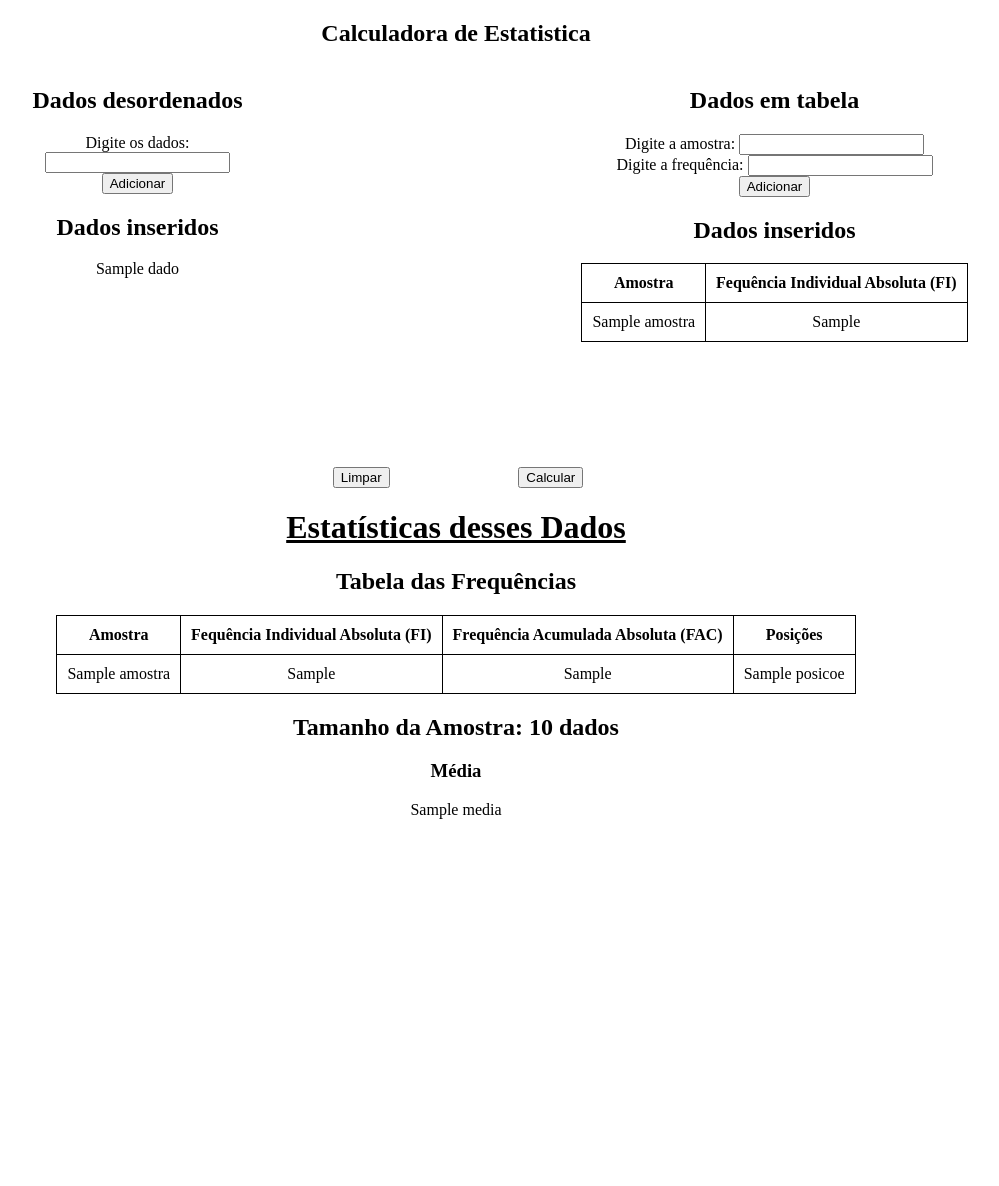
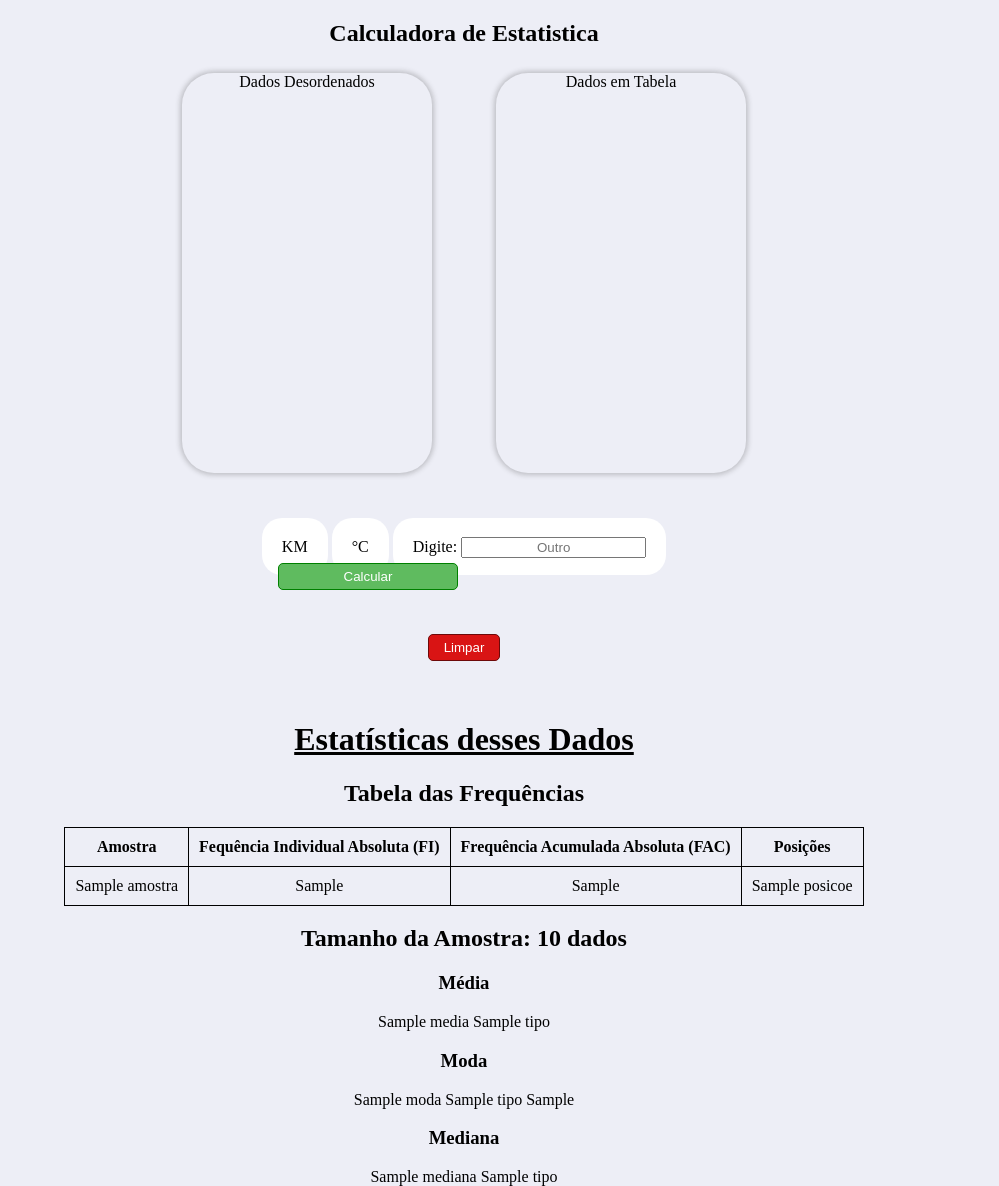
Before and after one commit to IsadoraPBastos/Calculadora-De-Estatistica, a Flask app: template templates/index.html in a window 1280 px wide. Shown: the whole page, without its empty margins (184-1183 px from the left). Before the commit the page ends 819 px from the top, so only its background shows below. Run offline with Flask 3, Linux system fonts and the light colour scheme; the template is opened without the code that fills it: most values are stand-ins (such as "Sample title", 1, 10 or a date in 2020).

Commit message:
Implementação do tipo de variável

```diff
--- a/app.py
+++ b/app.py
@@ -1,3 +1,4 @@
+# pip install flask
 from flask import Flask, render_template, request
 from collections import Counter
 
@@ -7,7 +8,7 @@ dadosDesordenados = []
 
 @app.route('/')
 def index():
-    return render_template('index.html', FequenciaIndividualAbsoluta={},FrequenciaAcumulada={}, Posicoes={})
+    return render_template('index.html', FequenciaIndividualAbsoluta={},FrequenciaAcumulada={}, Posicoes={}, FequenciaIndividualAbsolutaRecebida = {})
 
 #Recebe os dados quando a pessoa envia eles pela parte desordenada
 @app.route("/dados_desordenados", methods=["POST", "GET"])
@@ -15,7 +16,9 @@ def dados_desordenados():
     if request.method == "POST":
         if request.form.get("dado"):
             dadosDesordenados.append(float(request.form.get("dado")))
-    return render_template("index.html", dadosDesordenados=dadosDesordenados, FequenciaIndividualAbsoluta={},FrequenciaAcumulada={}, Posicoes={}, FequenciaIndividualAbsolutaRecebida = {})
+            print("mostrar_modal:", "desordenado")
+            print("dadosDesordenados:", dadosDesordenados)
+    return render_template("index.html", mostrar_modal="desordenado", dadosDesordenados=dadosDesordenados, FequenciaIndividualAbsoluta={},FrequenciaAcumulada={}, Posicoes={}, FequenciaIndividualAbsolutaRecebida = {})
 
 
 FequenciaIndividualAbsolutaRecebida = {}
@@ -30,7 +33,7 @@ def dados_em_tabela():
 
             FequenciaIndividualAbsolutaRecebida[amostra] = frequencia
 
-    return render_template("index.html", FequenciaIndividualAbsolutaRecebida = FequenciaIndividualAbsolutaRecebida, FequenciaIndividualAbsoluta={},FrequenciaAcumulada={}, Posicoes={})
+    return render_template("index.html", mostrar_modal="tabela", FequenciaIndividualAbsolutaRecebida = FequenciaIndividualAbsolutaRecebida, FequenciaIndividualAbsoluta={},FrequenciaAcumulada={}, Posicoes={})
 
 #Limpa os dados inseridos
 @app.route("/limpar_dados", methods=["POST"])
@@ -48,8 +51,15 @@ FequenciaIndividualAbsoluta = {}
 #Realiza as contas
 @app.route("/calculo_dos_dados", methods=["POST"])
 def calculo_dos_dados():
+    tipo = request.form.get("tipo")
+
+    if tipo == "outro":
+        tipo = request.form.get("tipo_custom")
     global FequenciaIndividualAbsoluta
     global FequenciaIndividualAbsolutaRecebida
+
+    modal_aberto = request.form.get("modal_aberto", "")
+
     if FequenciaIndividualAbsolutaRecebida:
         FequenciaIndividualAbsoluta = dict(sorted(FequenciaIndividualAbsolutaRecebida.items()))
     #Cálculo do FI e organização da tabela se os dados inseridos forem os desordenados
@@ -83,7 +93,10 @@ def calculo_dos_dados():
 
         inicio = f"{inicio:g}"
         fim = f"{fim:g}"
-        Posicoes[dado] = f"{inicio}º à {fim}º"
+        if(inicio == fim):
+            Posicoes[dado] = f"{fim}º"
+        else:
+            Posicoes[dado] = f"{inicio}º à {fim}º"
 
         FacAnt = Fac
     xifi = {}
@@ -94,7 +107,48 @@ def calculo_dos_dados():
 
     media = round(sum(xifi.values())/sum(FequenciaIndividualAbsoluta.values()), 2)
 
-    return render_template("index.html", media=media, dadosDesordenados=dadosDesordenados, FequenciaIndividualAbsoluta=FequenciaIndividualAbsoluta, tamanhoDaAmostra=tamanhoDaAmostra, FrequenciaAcumulada=FrequenciaAcumulada, Posicoes=Posicoes, FequenciaIndividualAbsolutaRecebida = {})
+    #Moda
+    max_freq = max(FequenciaIndividualAbsoluta.values())
+    moda = [valor for valor, freq in FequenciaIndividualAbsoluta.items() if freq == max_freq]
+    if len(moda) == len(FequenciaIndividualAbsoluta):
+        tipo_moda = 'Amodal'
+    elif len(moda) == 1:
+        tipo_moda = 'Unimodal'
+    elif len(moda) == 2:
+        tipo_moda = 'Bimodal'
+    elif len(moda) == 3:
+        tipo_moda = 'Trimodal'
+    else:
+        tipo_moda = 'Multimodal'
+
+    #Mediana
+    def calculo_mediana(dadosDesordenados, FequenciaIndividualAbsoluta):
+        dados_mediana = []
+
+        if dadosDesordenados:
+            dados_mediana = sorted(dadosDesordenados)
+        elif FequenciaIndividualAbsoluta:
+            for valor, freq in FequenciaIndividualAbsoluta.items():
+                dados_mediana.extend([valor] * int(freq))
+            dados_mediana.sort()
+        else:
+            return None, []
+
+        n = len(dados_mediana)
+        if n % 2 == 1:
+            mediana = dados_mediana[n // 2]
+        else:
+            mediana = (dados_mediana[n // 2-1] + dados_mediana[n // 2]) / 2
+
+        return mediana, dados_mediana
+
+    mediana_calculada, dados_para_template = calculo_mediana(dadosDesordenados, FequenciaIndividualAbsoluta)
+    #provavelmente vai ter que criar algum tipo de salvamento pras listas originais, funções como .sort e .extend modificam as listas originais
+    #a váriavel de frequência individual absoluta está escrita como 'Fequencia'
+
+    return render_template("index.html", media=media, moda=moda, tipo_moda = tipo_moda, mediana=mediana_calculada,  dadosDesordenados=dadosDesordenados, FequenciaIndividualAbsoluta=FequenciaIndividualAbsoluta, tamanhoDaAmostra=tamanhoDaAmostra, FrequenciaAcumulada=FrequenciaAcumulada, Posicoes=Posicoes, FequenciaIndividualAbsolutaRecebida = {}, mostrar_modal = modal_aberto, tipo = tipo)
+
+
 
 if __name__ == '__main__':
     app.run(debug=True)
--- /dev/null
+++ b/static/script.js
@@ -0,0 +1,26 @@
+const open = document.getElementById('open');
+const container_modal_desordenado = document.getElementById('container_modal_desordenado');
+const container_modal_tabela = document.getElementById('container_modal_tabela');
+const close = document.getElementById('close');
+const botoes = document.querySelector('.botoes-calcular-limpar');
+
+
+function abrirModalDesordenado() {
+    container_modal_desordenado.classList.add('show');
+    botoes.classList.add('descer');
+}
+
+function fecharModalDesordenado() {
+    container_modal_desordenado.classList.remove('show');
+    botoes.classList.remove('descer');
+}
+
+function abrirModalTabela() {
+    container_modal_tabela.classList.add('show');
+    botoes.classList.add('descer');
+}
+
+function fecharModalTabela() {
+    container_modal_tabela.classList.remove('show');
+    botoes.classList.remove('descer');
+}
--- a/static/style.css
+++ b/static/style.css
@@ -1,5 +1,12 @@
 * {
   text-align: center;
+}
+
+body {
+  height: 100vh;
+  width: 100%;
+  background-color: #edeef6;
+  /*overflow: hidden;*/
 }
 
 table {
@@ -8,8 +15,188 @@ table {
   margin: auto;
 }
 
-td, th{
+td,
+th {
   border: solid 1px;
   padding: 10px;
   text-align: center;
 }
+
+button {
+  margin: 3%;
+  padding: 5px;
+  padding-left: 15px;
+  padding-right: 15px;
+  border-radius: 5px;
+  border: solid 1px green;
+  background-color: #5fbb5f;
+  color: white;
+}
+
+.btn_limpar {
+  border: solid 1px #6d0909;
+  background-color: #d91414;
+}
+
+.botoes-calcular-limpar {
+  display: grid;
+  grid-template-columns: 1fr 1fr;
+  width: 30%;
+  margin: auto;
+}
+
+.botoes-calcular-limpar.descer {
+  margin-top: 15%;
+  transition: margin-top 0.3s ease;
+}
+
+/* Tipo de dados botão*/
+.container-opcoes-tipo-dado input[type="radio"] {
+  display: none;
+}
+
+.container-opcoes-tipo-dado.descer {
+  margin-top: 15%;
+  transition: margin-top 0.3s ease;
+}
+
+.opcao-tipo-dado {
+  background-color: white;
+  padding: 20px;
+  width: 8%;
+  border-radius: 20px;
+  cursor: pointer;
+}
+
+.opcao-tipo-dado:hover {
+  background-color: #89d8ff;
+}
+
+input[type="radio"]:checked + .opcao-tipo-dado {
+  background-color: #63ccff;
+}
+
+/* Cards */
+.container-cards {
+  display: flex;
+  justify-content: center;
+  height: 400px;
+  gap: 5%;
+  margin: 2% auto 5% auto;
+  position: relative;
+}
+/* Card desordenados */
+.card-desordenados {
+  height: 100%;
+  width: 100%;
+  position: relative;
+  display: flex;
+  transition: transform 1500ms;
+  transform-style: preserve-3d;
+}
+
+.container-card-desordenados {
+  height: 400px;
+  width: 250px;
+  perspective: 800px;
+}
+
+.container-card-desordenados:hover > .card-desordenados {
+  cursor: pointer;
+  transform: rotateY(180deg);
+}
+
+.front-desordenados,
+.back-desordenados {
+  height: 100%;
+  width: 100%;
+  border-radius: 2rem;
+  box-shadow: 0 0 5px 2px rgba(50, 50, 50, 0.25);
+  position: absolute;
+  backface-visibility: hidden;
+}
+
+.front-desordenados {
+  border: #5fbb5f;
+}
+
+.back-desordenados {
+  transform: rotateY(180deg);
+}
+
+/* Card em tabela */
+.card-tabela {
+  height: 100%;
+  width: 100%;
+  position: relative;
+  display: flex;
+  transition: transform 1500ms;
+  transform-style: preserve-3d;
+}
+
+.container-card-tabela {
+  height: 400px;
+  width: 250px;
+  perspective: 800px;
+}
+
+.container-card-tabela:hover > .card-tabela {
+  cursor: pointer;
+  transform: rotateY(180deg);
+}
+
+.front-tabela,
+.back-tabela {
+  height: 100%;
+  width: 100%;
+  border-radius: 2rem;
+  box-shadow: 0 0 5px 2px rgba(50, 50, 50, 0.25);
+  position: absolute;
+  backface-visibility: hidden;
+}
+
+.front-tabela {
+  border: #5fbb5f;
+}
+
+.back-tabela {
+  transform: rotateY(180deg);
+}
+
+/* Modal */
+.container-modal {
+  display: none;
+  position: absolute;
+  top: 2%;
+  left: 5%;
+  height: 80%;
+  align-items: flex-start;
+  width: 90%;
+  opacity: 0;
+  background-color: white;
+  pointer-events: none;
+  transition: opacity 0.3s ease;
+  justify-content: center;
+  align-items: flex-start;
+  border-radius: 50px;
+}
+
+.container-modal.show {
+  display: block;
+  pointer-events: auto;
+  opacity: 1;
+  overflow-y: auto;
+}
+
+.modal {
+  text-align: center;
+  margin-top: 0;
+  padding: 20px;
+  max-width: 90vw;
+}
+
+.container-modal-area {
+  width: 50%;
+  height: auto;
+  margin: auto;
+}
--- a/templates/index.html
+++ b/templates/index.html
@@ -4,32 +4,51 @@
     <meta charset="UTF-8" />
     <meta name="viewport" content="width=device-width, initial-scale=1.0" />
     <link rel="stylesheet" href="/static/style.css" />
+
     <title>Calculadora de estatistica</title>
   </head>
   <body>
     <h2>Calculadora de Estatistica</h2>
-    <div
-      style="
-        display: grid;
-        grid-template-columns: 1fr 1fr;
-        height: 400px;
-        gap: 10px;
-      "
-    >
-      <div>
-        <h2>Dados desordenados</h2>
+    <div class="container-cards">
+      <!-- Parte de inserção de dados -->
+      <div class="container-card-desordenados">
+        <div onclick="abrirModalDesordenado()" class="card-desordenados">
+          <div class="front-desordenados">Dados Desordenados</div>
+          <div class="back-desordenados">Back</div>
+        </div>
+      </div>
+      <div class="container-card-tabela">
+        <div onclick="abrirModalTabela()" class="card-tabela">
+          <div class="front-tabela">Dados em Tabela</div>
+          <div class="back-tabela">
+            <h2>Dados em tabela</h2>
+            Back
+          </div>
+        </div>
+      </div>
+    </div>
+    <!-- <button id="open">Click</button>-->
+    <div class="container-modal" id="container_modal_desordenado">
+      <div class="modal">
+        <h1>Modal Desordenado</h1>
         <form action="{{url_for('dados_desordenados')}}" method="POST">
-          <div><label for="dado">Digite os dados: </label></div>
-          <div><input type="number" name="dado" step="any" required /></div>
+          <div>
+            <label for="dado"
+              >Digite os dados:
+              <input type="number" name="dado" step="any" required
+            /></label>
+          </div>
           <div><button>Adicionar</button></div>
         </form>
-
         <div><h2>Dados inseridos</h2></div>
         <div>{%for dado in dadosDesordenados%} {{dado}} {% endfor %}</div>
+        <button onclick="fecharModalDesordenado()">Fechar</button>
       </div>
+    </div>
 
-      <div>
-        <h2>Dados em tabela</h2>
+    <div class="container-modal" id="container_modal_tabela">
+      <div class="modal">
+        <h1>Modal em Tabela</h1>
         <form action="{{url_for('dados_em_tabela')}}" method="POST">
           <div>
             <label for="amostra"
@@ -63,24 +82,37 @@
             {% endfor %}
           </tbody>
         </table>
+        <button onclick="fecharModalTabela()">Fechar</button>
       </div>
     </div>
-    <div
-      style="
-        display: grid;
-        grid-template-columns: 1fr 1fr;
-        width: 30%;
-        margin: auto;
-      "
-    >
-      <form action="{{url_for('limpar_dados')}}" method="POST">
-        <button>Limpar</button>
-      </form>
-      <form action="{{url_for('calculo_dos_dados')}}" method="POST">
+
+    <!-- Calcular os dados recebidos -->
+
+    <form action="{{url_for('calculo_dos_dados')}}" method="POST">
+      <!-- Tipo do dado -->
+      <div class="container-opcoes-tipo-dado">
+        <input type="radio" name="tipo" id="km" value="km" required />
+        <label for="km" class="opcao-tipo-dado">KM</label>
+
+        <input type="radio" name="tipo" id="°C" value="°C" />
+        <label for="°C" class="opcao-tipo-dado">°C</label>
+
+        <input type="radio" name="tipo" id="outro" value="outro" />
+        <label for="outro" class="opcao-tipo-dado"
+          >Digite: <input type="text" name="tipo_custom" placeholder="Outro"
+        /></label>
+      </div>
+      <!-- Botões de calcular e limpar -->
+      <div class="botoes-calcular-limpar">
+        <input type="hidden" name="modal_aberto" value="{{ mostrar_modal }}" />
         <button>Calcular</button>
-      </form>
-    </div>
+      </div>
+    </form>
+    <form action="{{url_for('limpar_dados')}}" method="POST">
+      <button class="btn_limpar">Limpar</button>
+    </form>
 
+    <!-- Resultado dos cálculos -->
     <div>
       <h1><u>Estatísticas desses Dados</u></h1>
     </div>
@@ -108,6 +140,32 @@
 
     <h2>Tamanho da Amostra: {{ tamanhoDaAmostra }} dados</h2>
     <h3>Média</h3>
-    <p>{{ media }}</p>
+    <p>{{ media }} {{ tipo }}</p>
+    <h3>Moda</h3>
+    <p>{{ moda }} {{ tipo }} {{ tipo_moda }}</p>
+    <h3>Mediana</h3>
+    <p>{{ mediana }} {{ tipo }}</p>
   </body>
+  <script src="/static/script.js"></script>
+  <script>
+    document.addEventListener("DOMContentLoaded", () => {
+      const modalDesordenado = document.getElementById(
+        "container_modal_desordenado"
+      );
+      const modalTabela = document.getElementById("container_modal_tabela");
+      const tipoModal = "{{ mostrar_modal }}";
+      const botoes = document.querySelector(".botoes-calcular-limpar");
+      const tipo_dado = document.querySelector(".container-opcoes-tipo-dado");
+
+      if (tipoModal === "desordenado") {
+        modalDesordenado.classList.add("show");
+        botoes.classList.add("descer");
+        tipo_dado.classList.add("descer");
+      } else if (tipoModal === "tabela") {
+        modalTabela.classList.add("show");
+        botoes.classList.add("descer");
+        tipo_dado.classList.add("descer");
+      }
+    });
+  </script>
 </html>
```
Also changed, not shown: README.md. Lines whose indentation alone changed are shown as unchanged.
